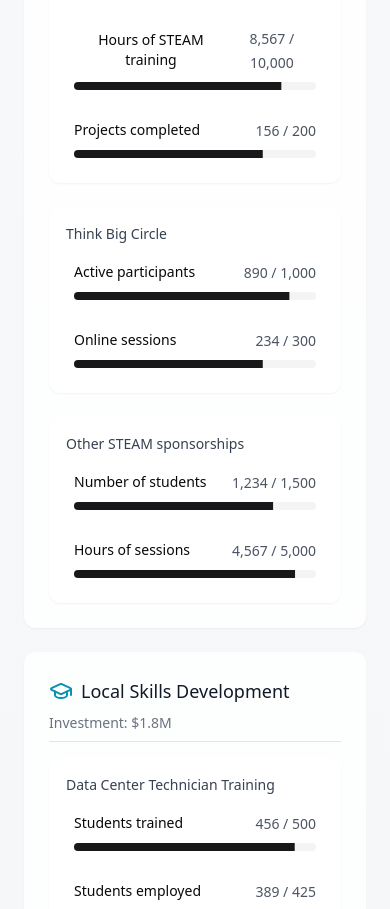
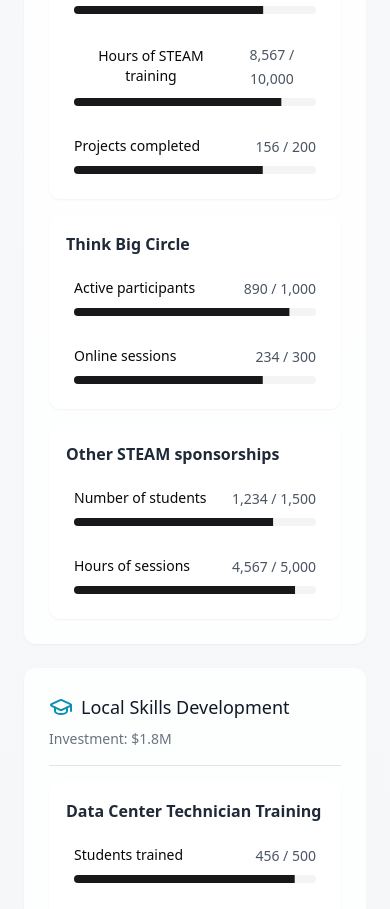
Before and after one commit to Ricksocial2908/impact-insight-hub, a React (Vite) app: page / in a window 390 px wide. Shown: the part 2637-3546 px from the top of the page. Built offline with nearby package versions, Linux system fonts and the light colour scheme.

Commit message:
Create separate dashboards for each program
Break down the existing dashboard into individual sections for each program, including subcards for components like "Think Big Space" and "Mobile Think Big Space". This enhances the organization and clarity of the dashboard layout.
[skip gpt_engineer]

```diff
--- a/src/components/program/ProgramCard.tsx
+++ b/src/components/program/ProgramCard.tsx
@@ -1,16 +1,8 @@
+import { motion } from "framer-motion";
 import { Card } from "@/components/ui/card";
-import { motion } from "framer-motion";
 import { Program } from "@/types/programs";
-import { adjustValueForTimePeriod } from "@/utils/timeAdjustments";
 import { SubProgramSection } from "./SubProgramSection";
-import {
-  Beaker,
-  GraduationCap,
-  Leaf,
-  HeartHandshake,
-  Users,
-  BarChart3
-} from "lucide-react";
+import { Beaker, GraduationCap, Leaf, HeartHandshake, Users, BarChart3 } from "lucide-react";
 
 interface ProgramCardProps {
   program: Program;
@@ -44,25 +36,37 @@ export const ProgramCard = ({ program, index, timePeriod }: ProgramCardProps) =>
       animate={{ opacity: 1, y: 0 }}
       transition={{ duration: 0.5, delay: index * 0.1 }}
     >
-      <Card className="glass-card p-6 card-hover">
+      <Card className="glass-card p-6">
         <div className="space-y-4">
-          <div className="border-b pb-2">
+          <div className="border-b pb-4">
             <div className="flex items-center gap-2 mb-2">
               {getProgramIcon(program.name)}
               <h3 className="text-lg font-medium text-gray-900">{program.name}</h3>
             </div>
             <p className="text-sm text-gray-500">
-              Investment: {adjustValueForTimePeriod(program.ytdInvestment, timePeriod)}
+              Investment: {program.ytdInvestment}
             </p>
           </div>
-          <div className="space-y-6">
-            {program.subPrograms.map((subProgram) => (
-              <Card key={subProgram.name} className="glass-card bg-white/40 p-4 transition-all duration-300 hover:bg-white/60">
-                <SubProgramSection
-                  subProgram={subProgram}
-                  timePeriod={timePeriod}
-                />
-              </Card>
+          <div className="grid grid-cols-1 md:grid-cols-2 gap-4">
+            {program.subPrograms.map((subProgram, subIndex) => (
+              <motion.div
+                key={subProgram.name}
+                initial={{ opacity: 0, y: 10 }}
+                animate={{ opacity: 1, y: 0 }}
+                transition={{ duration: 0.3, delay: subIndex * 0.1 }}
+              >
+                <Card className="glass-card bg-white/40 h-full transition-all duration-300 hover:bg-white/60 hover:shadow-lg">
+                  <div className="p-4">
+                    <h4 className="text-md font-semibold text-gray-800 mb-3">{subProgram.name}</h4>
+                    <div className="space-y-3">
+                      <SubProgramSection
+                        subProgram={subProgram}
+                        timePeriod={timePeriod}
+                      />
+                    </div>
+                  </div>
+                </Card>
+              </motion.div>
             ))}
           </div>
         </div>
--- a/src/components/program/SubProgramSection.tsx
+++ b/src/components/program/SubProgramSection.tsx
@@ -1,5 +1,6 @@
 import { SubProgram } from "@/types/programs";
 import { MetricItem } from "./MetricItem";
+import { motion } from "framer-motion";
 
 interface SubProgramSectionProps {
   subProgram: SubProgram;
@@ -9,17 +10,22 @@ interface SubProgramSectionProps {
 export const SubProgramSection = ({ subProgram, timePeriod }: SubProgramSectionProps) => {
   return (
     <div className="space-y-2">
-      <h4 className="text-sm font-medium text-gray-700">{subProgram.name}</h4>
       <div className="space-y-3">
-        {subProgram.metrics.map((metric) => (
+        {subProgram.metrics.map((metric, index) => (
+          <motion.div
+            key={metric.label}
+            initial={{ opacity: 0, x: -10 }}
+            animate={{ opacity: 1, x: 0 }}
+            transition={{ duration: 0.3, delay: index * 0.1 }}
+          >
             <MetricItem
-            key={metric.label}
               label={metric.label}
               value={metric.value}
               goal={metric.goal}
               details={metric.details}
               timePeriod={timePeriod}
             />
+          </motion.div>
         ))}
       </div>
     </div>
```
Lines whose indentation alone changed are shown as unchanged.
